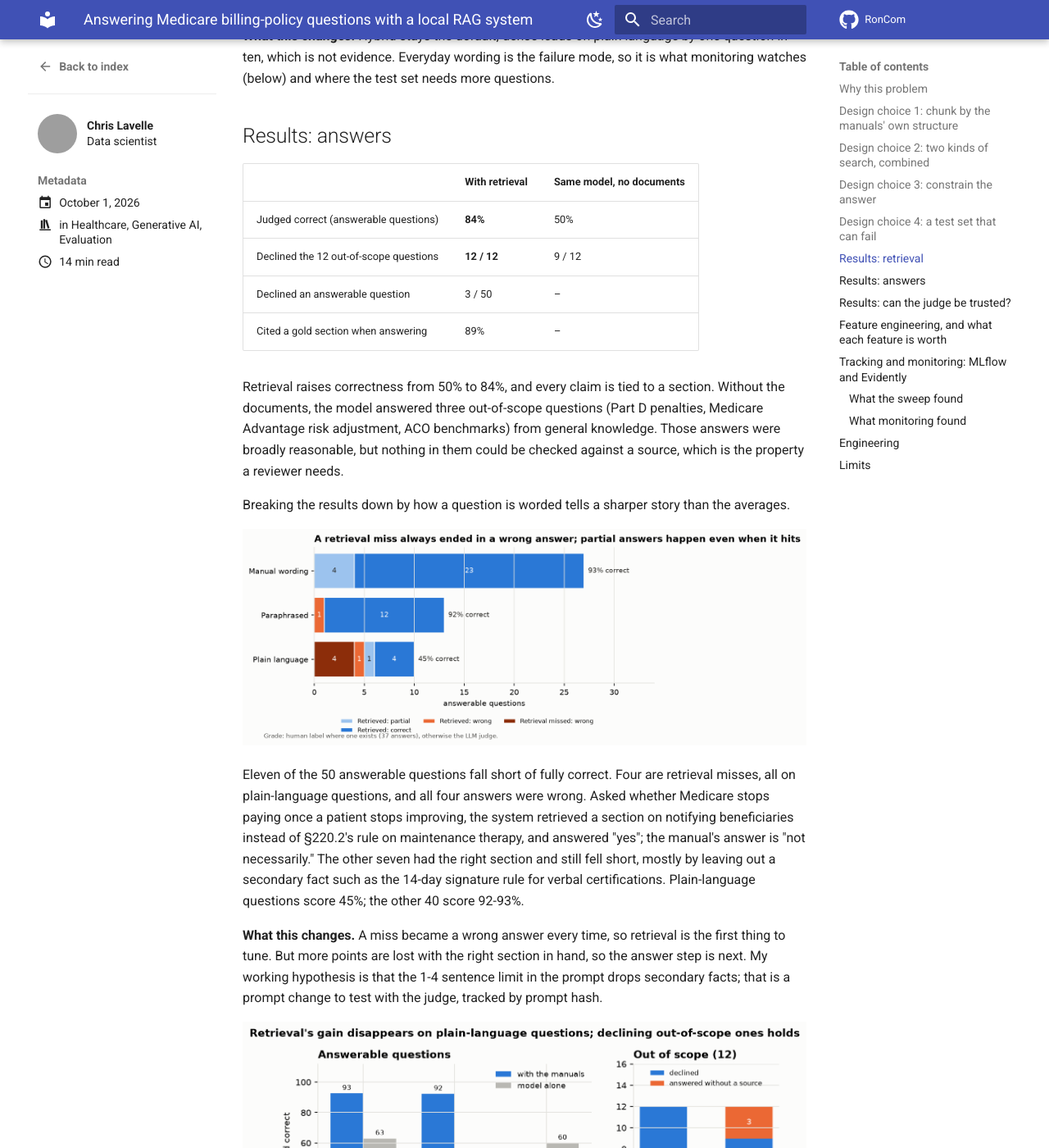
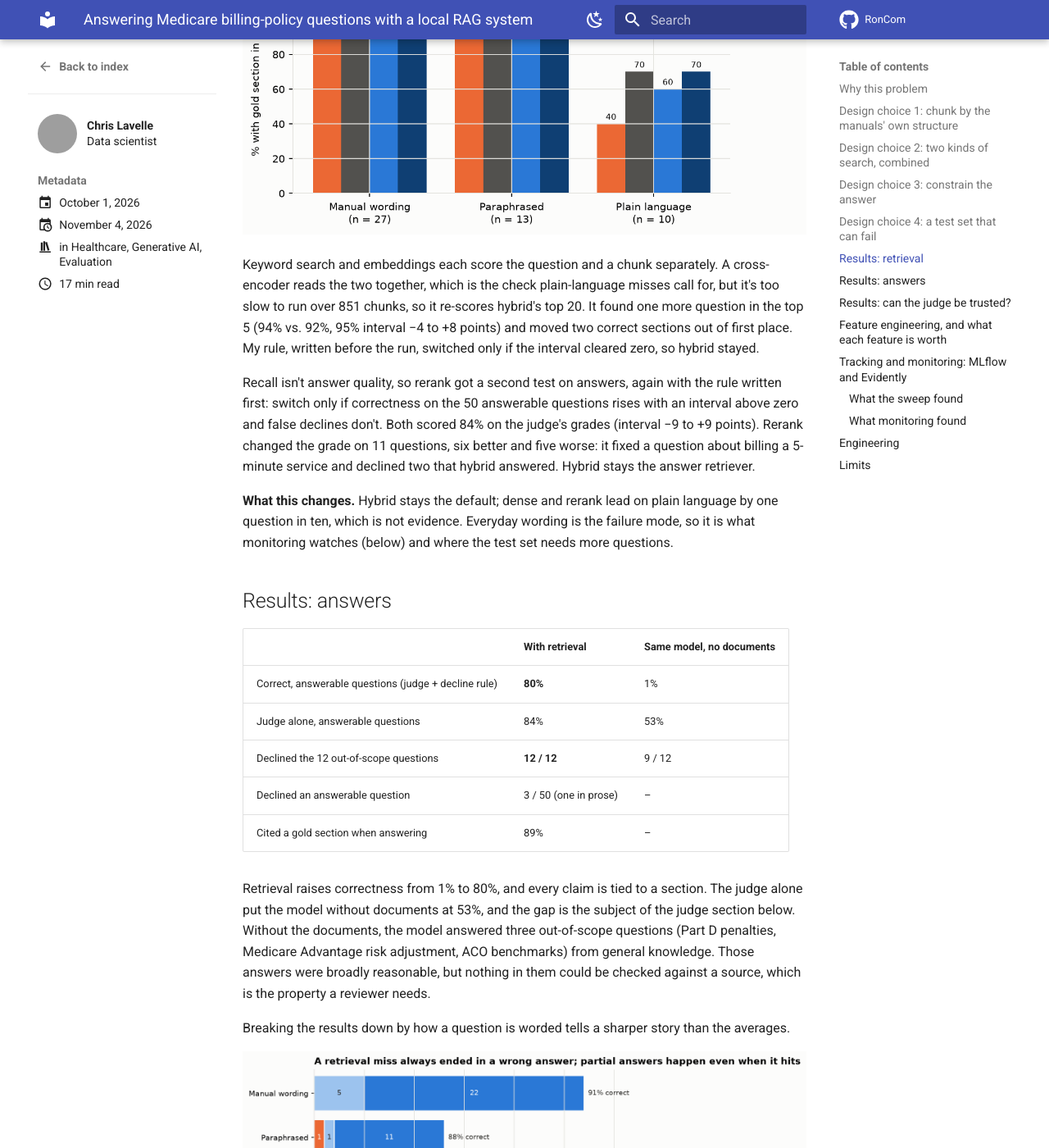
Before and after one commit to RonCom/RonCom.github.io, an MkDocs documentation site: the page built from docs/blog/posts/policy-rag.md, in a window 1280 px wide and 1400 px high, scrolled down 3456 px. Shown: the whole window at 82% size. Built offline with MkDocs 1.6.1 and Material for MkDocs 9.7.7, drawn with Linux system fonts in a browser that asks for light colours; some of the changed text lies outside the part shown; grey boxes are pictures that could not be loaded.

Commit message:
policy-rag post: rerun numbers and figures; reword three headings and labels

```diff
--- a/docs/blog/posts/policy-rag.md
+++ b/docs/blog/posts/policy-rag.md
@@ -1,5 +1,7 @@
 ---
-date: 2026-10-01
+date:
+  created: 2026-10-01
+  updated: 2026-11-04
 slug: policy-rag
 authors:
   - chris
@@ -20,14 +22,21 @@ itself.
 
 <!-- more -->
 
+!!! note "Updated November 4, 2026"
+    A rerun added a cross-encoder reranker (tested twice, kept out), per-answer latency, token and cost tracing,
+    and a change to how answers are scored. The judge had been passing every decline on a question the manuals do
+    answer, which put the model without documents at 53%. Scored with that rule in code, it gets 1%, and agreement
+    with my hand labels rose from κ 0.68 to 0.91. The numbers below are from the rerun.
+
 !!! abstract "TL;DR"
     - **Corpus:** four CMS manuals (NCCI Policy Manual chapters 1 and 11, Medicare Benefit Policy Manual chapter 15, Claims Processing Manual chapter 5), split into 851 section-aware chunks.
-    - **Stack:** Ollama (`nomic-embed-text`, `gemma4:e4b`, `gemma4:26b` as judge), DuckDB, BM25 + embeddings fused with reciprocal rank fusion, MLflow. Everything runs on a laptop with an 8 GB GPU.
-    - **Answers:** 84% judged correct with retrieval vs 50% for the same model without documents; 12 of 12 out-of-scope questions declined.
+    - **Stack:** Ollama (`nomic-embed-text`, `gemma4:e4b`, `gemma4:26b` as judge), DuckDB, BM25 + embeddings fused with reciprocal rank fusion, a cross-encoder reranker under test, MLflow. Everything runs on a laptop with an 8 GB GPU.
+    - **Answers:** 80% correct with retrieval vs 1% for the same model without documents, scored by the judge plus a code rule that fails a decline on a question the manuals answer; 12 of 12 out-of-scope questions declined.
     - **Retrieval:** keyword search found the right section for 100% of questions written in the manuals' wording but only 40% of plain-language ones; embeddings reached 70% on those.
-    - **Weak spot:** plain-language questions score 45% correct vs 92-93% for the rest, and there retrieval does no better than the model alone. That sets what to tune and what to monitor.
-    - **Judge:** calibrated against 37 hand labels; correctness agreement 92%, Cohen's κ 0.68.
-    - **MLOps:** MLflow traces every answer and runs a chunking sweep with a rule fixed in advance; Evidently watches label-free retrieval signals for drift and feeds a review queue.
+    - **Weak spot:** plain-language questions score 40% correct vs 91% on the manuals' wording and 88% paraphrased. That sets what to tune and what to monitor.
+    - **Reranking:** a cross-encoder added 2 points at top 5, inside its interval, and no gain on answers; both tests had their rules written first, and hybrid stays.
+    - **Judge:** checked against 37 hand labels: κ 0.68 for the judge alone, 0.91 with the decline rule in code.
+    - **MLOps:** MLflow traces every answer with latency, tokens and cost (p95 13.2 s); a chunking sweep runs with a rule fixed in advance; Evidently watches label-free retrieval signals for drift and feeds a review queue.
     - **Code:** [github.com/RonCom/policy-rag](https://github.com/RonCom/policy-rag).
 
 ## Why this problem
@@ -100,6 +109,7 @@ A hit means a chunk from the gold section is among the top results.
 | Keyword (BM25) | 76% | 88% | 100% | 40% |
 | Embeddings | 70% | 90% | 95% | **70%** |
 | **Hybrid** | **76%** | **92%** | 100% | 60% |
+| Rerank (cross-encoder over hybrid's top 20) | 72% | 94% | 100% | 70% |
 
 The plain-language questions changed the picture. Keyword search, perfect on manual wording, found the right
 section for only 4 of 10 everyday questions; embeddings found 7. Hybrid keeps keyword search's precision on exact
@@ -108,20 +118,34 @@ ranking among methods is suggestive, not settled.
 
 ![Recall at 5 by question wording and retriever](../../assets/policy-rag/retrieval_by_style.png)
 
-**What this changes.** Hybrid stays the default; dense leads on plain language by one question in ten, which is
-not evidence. Everyday wording is the failure mode, so it is what monitoring watches (below) and where the test
-set needs more questions.
+Keyword search and embeddings each score the question and a chunk separately. A cross-encoder reads the two
+together, which is the check plain-language misses call for, but it's too slow to run over 851 chunks, so it
+re-scores hybrid's top 20. It found one more question in the top 5 (94% vs. 92%, 95% interval −4 to +8 points)
+and moved two correct sections out of first place. My rule, written before the run, switched only if the interval
+cleared zero, so hybrid stayed.
+
+Recall isn't answer quality, so rerank got a second test on answers, again with the rule written first: switch only
+if correctness on the 50 answerable questions rises with an interval above zero and false declines don't. Both
+scored 84% on the judge's grades (interval −9 to +9 points). Rerank changed the grade on 11 questions, six better
+and five worse: it fixed a question about billing a 5-minute service and declined two that hybrid answered. Hybrid
+stays the answer retriever.
+
+**What this changes.** Hybrid stays the default; dense and rerank lead on plain language by one question in ten,
+which is not evidence. Everyday wording is the failure mode, so it is what monitoring watches (below) and where
+the test set needs more questions.
 
 ## Results: answers
 
 | | With retrieval | Same model, no documents |
 |---|---|---|
-| Judged correct (answerable questions) | **84%** | 50% |
+| Correct, answerable questions (judge + decline rule) | **80%** | 1% |
+| Judge alone, answerable questions | 84% | 53% |
 | Declined the 12 out-of-scope questions | **12 / 12** | 9 / 12 |
-| Declined an answerable question | 3 / 50 | – |
+| Declined an answerable question | 3 / 50 (one in prose) | – |
 | Cited a gold section when answering | 89% | – |
 
-Retrieval raises correctness from 50% to 84%, and every claim is tied to a section. Without the documents, the model
+Retrieval raises correctness from 1% to 80%, and every claim is tied to a section. The judge alone put the model
+without documents at 53%, and the gap is the subject of the judge section below. Without the documents, the model
 answered three out-of-scope questions (Part D penalties, Medicare Advantage risk adjustment, ACO benchmarks) from
 general knowledge. Those answers were broadly reasonable, but nothing in them could be checked against a source, which
 is the property a reviewer needs.
@@ -130,12 +154,14 @@ Breaking the results down by how a question is worded tells a sharper story than
 
 ![Answer grades split by whether retrieval found the gold section](../../assets/policy-rag/answer_outcomes.png)
 
-Eleven of the 50 answerable questions fall short of fully correct. Four are retrieval misses, all on plain-language
-questions, and all four answers were wrong. Asked whether Medicare stops paying once a patient stops improving, the
-system retrieved a section on notifying beneficiaries instead of §220.2's rule on maintenance therapy, and answered
-"yes"; the manual's answer is "not necessarily." The other seven had the right section and still fell short, mostly
-by leaving out a secondary fact such as the 14-day signature rule for verbal certifications. Plain-language
-questions score 45%; the other 40 score 92-93%.
+Fourteen of the 50 answerable questions fall short of fully correct. Four are retrieval misses, all on
+plain-language questions, and all four ended wrong: two declines, one of them written as prose instead of the exact
+reply, and two answers from the wrong section. Asked whether Medicare stops paying once a patient stops improving,
+the system retrieved a section on notifying beneficiaries instead of §220.2's rule on maintenance therapy, and
+answered "yes"; the manual's answer is "not necessarily." The other ten had the right section and still fell
+short: eight left out a secondary fact (the 14-day signature rule for verbal orders, the 30-day cancellation
+notice, the 53-minute threshold for a fourth unit), one declined, and one said 15 minutes where the rule is 8.
+Plain-language questions score 40%; manual wording 91% and paraphrased 88%.
 
 **What this changes.** A miss became a wrong answer every time, so retrieval is the first thing to tune. But more
 points are lost with the right section in hand, so the answer step is next. My working hypothesis is that the
@@ -144,10 +170,11 @@ by prompt hash.
 
 ![With and without the manuals, by question wording, and on out-of-scope questions](../../assets/policy-rag/rag_vs_closed_book.png)
 
-Retrieval lifts manual-wording questions from 63% to 93% and paraphrased ones from 15% to 92%, and keeps every
-out-of-scope question declined. On plain-language questions the gain disappears: 50% with the manuals, 60%
-without. Ten questions is too few to call that a loss, but it is the worse failure: a wrong answer from the wrong
-section arrives *with a citation*, which looks more trustworthy than an unsourced guess.
+Retrieval lifts manual-wording questions from 0% to 91%, paraphrased ones from 0% to 88% and plain-language ones
+from 5% to 40%, and keeps every out-of-scope question declined. Without the manuals, the model declined 26 of the 50
+answerable questions and got 23 of its 24 answers wrong. Plain language is where retrieval is weakest, and its
+failure there is the worse kind: a wrong answer from the wrong section arrives *with a citation*, which looks more
+trustworthy than an unsourced guess.
 
 **What this changes.** Everyday questions need better retrieval before their answers can be trusted. A guard to
 test later: when the monitoring signals say retrieval is unsure, decline or flag instead of answering.
@@ -158,24 +185,31 @@ Correctness and faithfulness were graded by a larger local model (`gemma4:26b`)
 is only useful if it agrees with a person, so I labeled 37 answers by hand, choosing a mix of errors, partial answers
 and declines, and compared:
 
-| | Agreement | Cohen's κ | Judge pass rate | My pass rate |
-|---|---|---|---|---|
-| Correctness | 92% (34 / 37) | **0.68** | 86% | 84% |
-| Faithfulness | 97% (36 / 37) | – | 97% | 100% |
+| Correctness | Labels | Agreement | Cohen's κ | Scored pass rate | My pass rate |
+|---|---|---|---|---|---|
+| Judge alone, first run | 37 | 92% (34 / 37) | 0.68 | 86% | 84% |
+| Judge + decline rule, first run | 37 | 97% (36 / 37) | **0.91** | 81% | 84% |
+| Judge alone, rerun | 20 | 95% (19 / 20) | 0.77 | 90% | 85% |
+| Judge + decline rule, rerun | 20 | 100% (20 / 20) | 1.00 | 85% | 85% |
 
-Correctness agreement is substantial (κ above 0.6), so the 84% figure stands. For faithfulness, every answer I
-labeled was faithful, so κ has no variation to measure and agreement is the meaningful number.
+The disagreements showed a pattern. The judge passed "NOT IN DOCUMENTS" replies whenever the excerpts it was shown
+lacked the answer, even when the manuals contain it. It grades against what was retrieved, so a retrieval miss looks
+like a correct decline. In the rerun, without documents, the model declined 26 of 50 answerable questions and the
+judge passed all 26. Of the 24 answers it gave, the judge failed 23 and gave one partial credit, so 52 of its 53
+points were credit for declines.
 
-The disagreements showed a pattern. The judge accepted two "NOT IN DOCUMENTS" replies because the excerpts it was
-shown lacked the answer, even though the manuals contain it. It grades against what was retrieved, so a retrieval miss
-can look like a correct decline. A deterministic check (did retrieval return the gold section?) catches those cases,
-which is a good reason not to rely on the judge alone.
+Whether a question is answerable is fixed by the test set, so that rule doesn't need a judge. A decline on an
+answerable question now scores 0 in code, whether it's the exact reply or written as prose ("the excerpts do not
+provide a specific answer"), and an exact decline counts as faithful, which the judge's rubric already said and the
+judge once ignored. With the rule, agreement with my labels went from κ 0.68 to 0.91. The rerun's κ 1.00 is on 20
+labels, the ones whose answers came out word for word the same, so it's a small sample.
 
-![LLM judge vs human grades on 37 answers](../../assets/policy-rag/judge_calibration.png)
+![LLM judge vs human grades on the labeled answers that match the rerun](../../assets/policy-rag/judge_calibration.png)
 
-**What this changes.** The judge grades correctness at scale, but every decline is also checked against whether
-retrieval found the gold section. The calibration holds for one judge model and one judge prompt; changing either
-means labeling a fresh sample.
+**What this changes.** The judge grades what code can't: correctness of an answer against the reference's key facts.
+Rules the test set decides exactly run in code after it, and both grades are kept, so every comparison shows the
+judge alone and the judge with the rules. The calibration holds for one judge model and one judge prompt; changing
+either means labeling a fresh sample.
 
 Defining the labels mattered too. On my first pass I scored two wrong answers as "unfaithful" because they were
 wrong, but they accurately quoted the (wrong) sections they were given. Faithful means supported by the excerpts, not
@@ -218,7 +252,7 @@ search. It gets the same treatment: an ablation on plain-language questions, onc
 
 An evaluation is a snapshot. Two questions remain once the system is in use: which configuration is running and
 why, and whether it still works on the questions people actually ask. I used MLflow for the first and Evidently for
-the second, and the design choices were mostly about keeping both honest at this scale.
+the second, and the design choices were mostly about keeping both trustworthy at this scale.
 
 **Every answer is a trace.** Each question is logged as an MLflow trace with three spans: `rag`, `retrieve` (the
 five excerpts with section, page, rank and score) and `generate` (prompt version and reply). Three kinds of scores
@@ -227,8 +261,19 @@ grade with its reason, and my hand label. When the judge and I disagree, I open
 was shown; that is where the judge's leniency on declines after a retrieval miss becomes obvious.
 
 **Runs carry their lineage.** Each eval run logs the models and chunking settings, plus hashes of the question file
-and both prompts, and the git commit. The question set grew from 52 to 62 during this project; without the hash,
-two accuracy numbers from different question sets look comparable when they aren't.
+and both prompts, the git commit, the Ollama version and each model's digest. The question set grew from 52 to 62
+during this project; without the hash, two accuracy numbers from different question sets look comparable when they
+aren't. The version and digests came later, for a reason: a rerun with the same prompt hashes, still at
+temperature 0, changed 35 of 62 answers. The closed-book answers changed too, and they involve no retrieval, which
+points at the model or the server; the first run logged neither, so the cause can't be pinned down. Hand labels and
+judge grades only count against the exact answer they graded, so a script copies grades to answers whose text came
+out identical and sends only the changed ones back to the judge.
+
+**Every answer carries its cost.** The trace records latency per step, tokens in and out, Ollama's own timings
+(model load, prompt processing, generation) and dollars from a price table, which is empty for local models and
+gets a row for any hosted one. On the rerun: p50 10.3 s, p95 13.2 s, with generation 11.1 s of the p95 and
+retrieval 2.1 s. That points the first latency fix at the answer model. A change to the prompt, top-k or reranker
+moves accuracy and cost together, and each run reports both.
 
 **The chunk size gets tested, not defended.** I had picked 300-word chunks by judgment. `policy-rag sweep` tries
 five chunkings with all three retrievers as nested MLflow runs. It sweeps retrieval only, because retrieval is
@@ -315,12 +360,15 @@ looked confident to retrieval and weren't flagged. Those depend on the answer st
 - **Everything is logged to MLflow:** settings, lineage hashes, metrics, traces and reports, in a local SQLite
   store. There is no tracking server or model registry: it is one person on one laptop, and nothing here is trained.
 - **A `--fake` mode** (hash embeddings and canned replies) runs the full pipeline and tests without a model server.
+- **Grades are reused when answers repeat:** `scripts/reuse_judge.py` copies judge grades to answers identical to a
+  graded run and judges only the rest. On the rerun that saved 27 of 62 answer grades and 34 of 62 closed-book ones.
 
 ## Limits
 
 - **Four chapters, not the full manuals.** A production version would index all relevant chapters, local coverage
   determinations and articles, and refresh them when CMS revises a manual.
-- **62 questions is small,** and only 10 are in plain language. Differences between search methods have wide intervals.
+- **62 questions is small,** and only 10 are in plain language. Differences between search methods have wide
+  intervals: one question is two points, and the rerank answer test's interval spanned −9 to +9.
 - **I drafted the questions with an AI assistant** and checked each against its source. A reviewer-written test set
   would be a stronger benchmark.
 - **The answers quote policy;** they are not billing or legal advice.
```
Also changed, not shown: docs/blog/posts/care-outreach.md (+2 -2 lines), docs/blog/posts/minijev.md (+1 -1 lines), docs/assets/policy-rag/answer_outcomes.png, docs/assets/policy-rag/judge_calibration.png, docs/assets/policy-rag/rag_vs_closed_book.png, docs/assets/policy-rag/retrieval_by_style.png.
